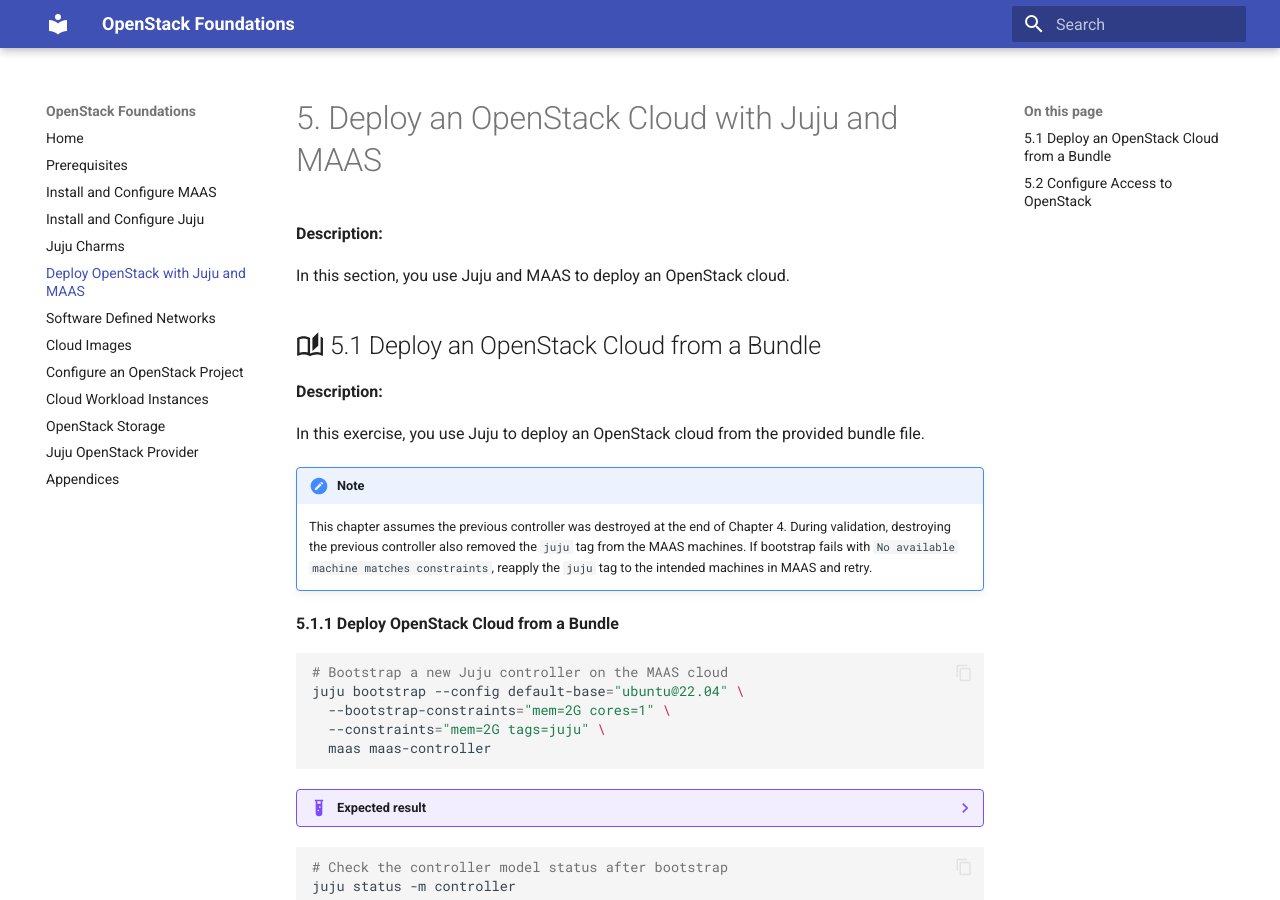
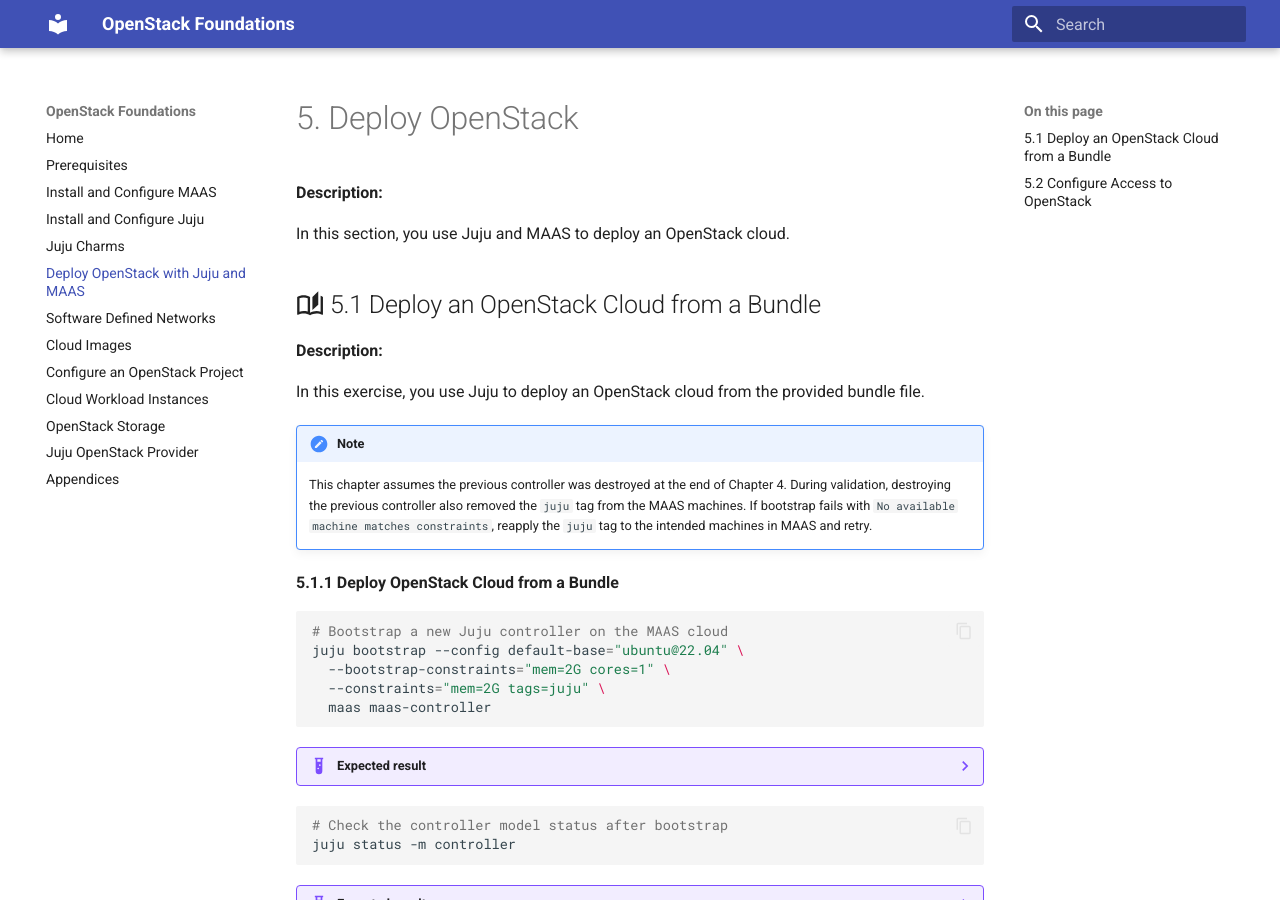
Before and after one commit to radumoisan/canonical-openstack-foundations, an MkDocs documentation site: the page built from docs/deploy-openstack-with-juju-and-maas.md, in a window 1280 px wide and 900 px high. Built offline with MkDocs 1.6.1 and Material for MkDocs 9.7.7, drawn with Linux system fonts in a browser that asks for light colours; some of the changed text lies outside the part shown.

Commit message:
Follow-up Chapter 5 OpenStack deployment edits

````diff
--- a/docs/deploy-openstack-with-juju-and-maas.md
+++ b/docs/deploy-openstack-with-juju-and-maas.md
@@ -1,4 +1,4 @@
-# 5. Deploy an OpenStack Cloud with Juju and MAAS
+# 5. Deploy OpenStack
 
 **Description:**
 
@@ -270,7 +270,11 @@
 
 ```bash
 # Disable unattended-upgrade execution on the four OpenStack machines
-for ((i=0;i<4;i++)); do juju ssh $i -- sudo sed -i '/Unattended-Upgrade/s/"[01]"/"0"/' /etc/apt/apt.conf.d/*; done
+for ((i=0;i<4;i++)); do
+  juju ssh $i -- sudo sed -i \
+    '/Unattended-Upgrade/s/"[01]"/"0"/' \
+    /etc/apt/apt.conf.d/*
+done
 ```
 
 ??? example "Expected result"
````
Also changed, not shown: migration.md (+1 -1 lines).
